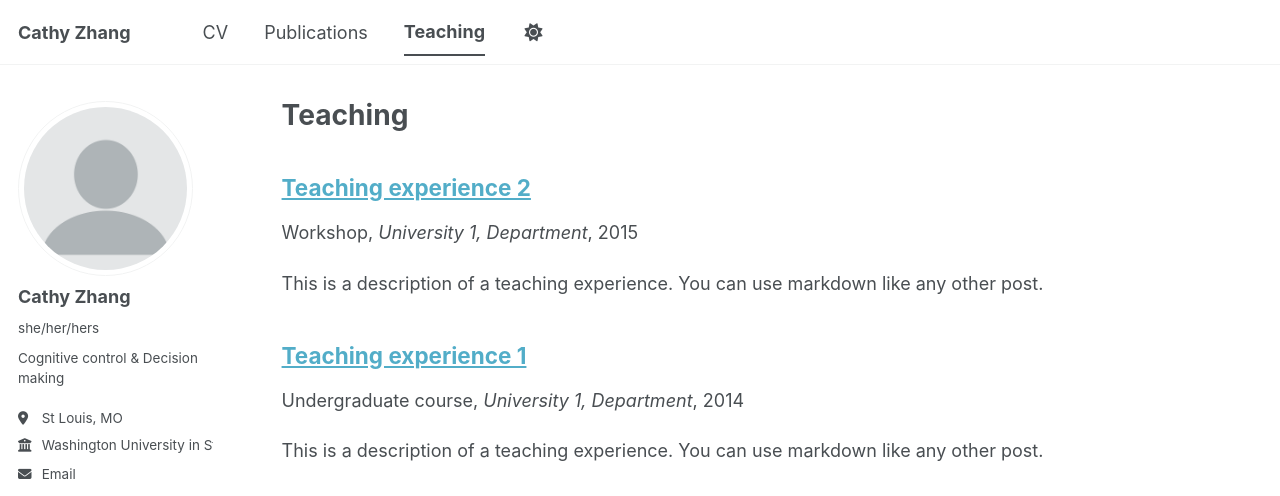
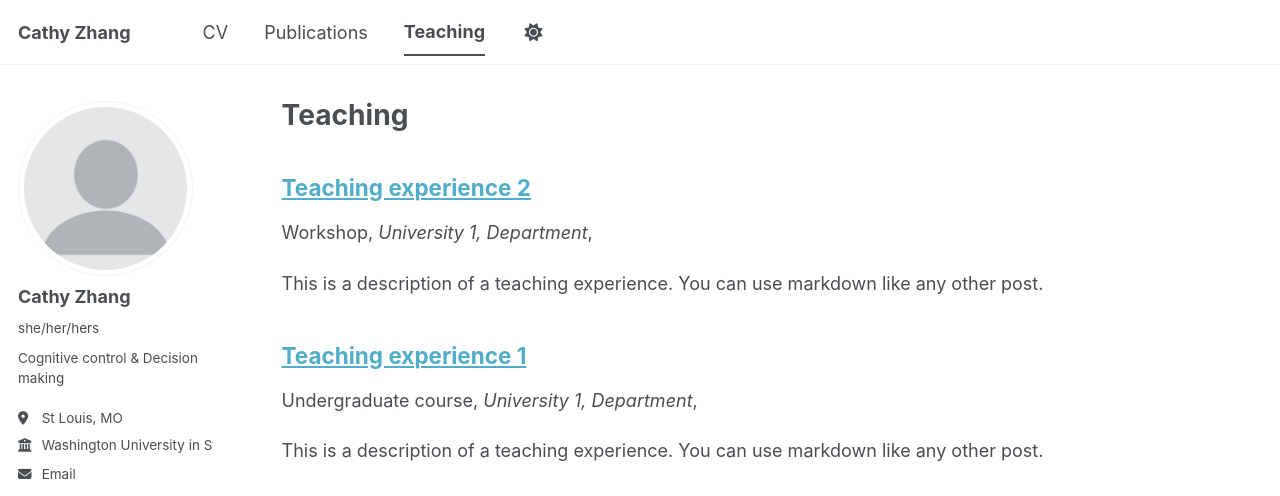
Before and after one commit to CathyZKQ/CathyZKQ.github.io, a Jekyll site: the page built from _pages/teaching.html, in a window 1280 px wide. Shown: the top 496 px of the page. Built offline with Jekyll 4.4.1, drawn with Linux system fonts in a browser that asks for light colours; a style sheet for code colours, icons or effects is not loaded.

Commit message:
Update archive-single.html

```diff
--- a/_includes/archive-single.html
+++ b/_includes/archive-single.html
@@ -39,7 +39,7 @@
     {% endif %}
 
         {% if post.collection == 'teaching' %}
-          <p> {{ post.type }}, <i>{{ post.venue }}</i>, {{ post.date | default: "1900-01-01" | date: "%Y" }} </p>
+          <p>{{ post.type }}, <i>{{ post.venue }}</i>, {{ post.semester }}</p>
         {% elsif post.collection == 'publications' %}
           <p>Published in <i>{{ post.venue }}</i>, {{ post.date | default: "1900-01-01" | date: "%Y" }} </p>
         {% elsif post.date %}
```
